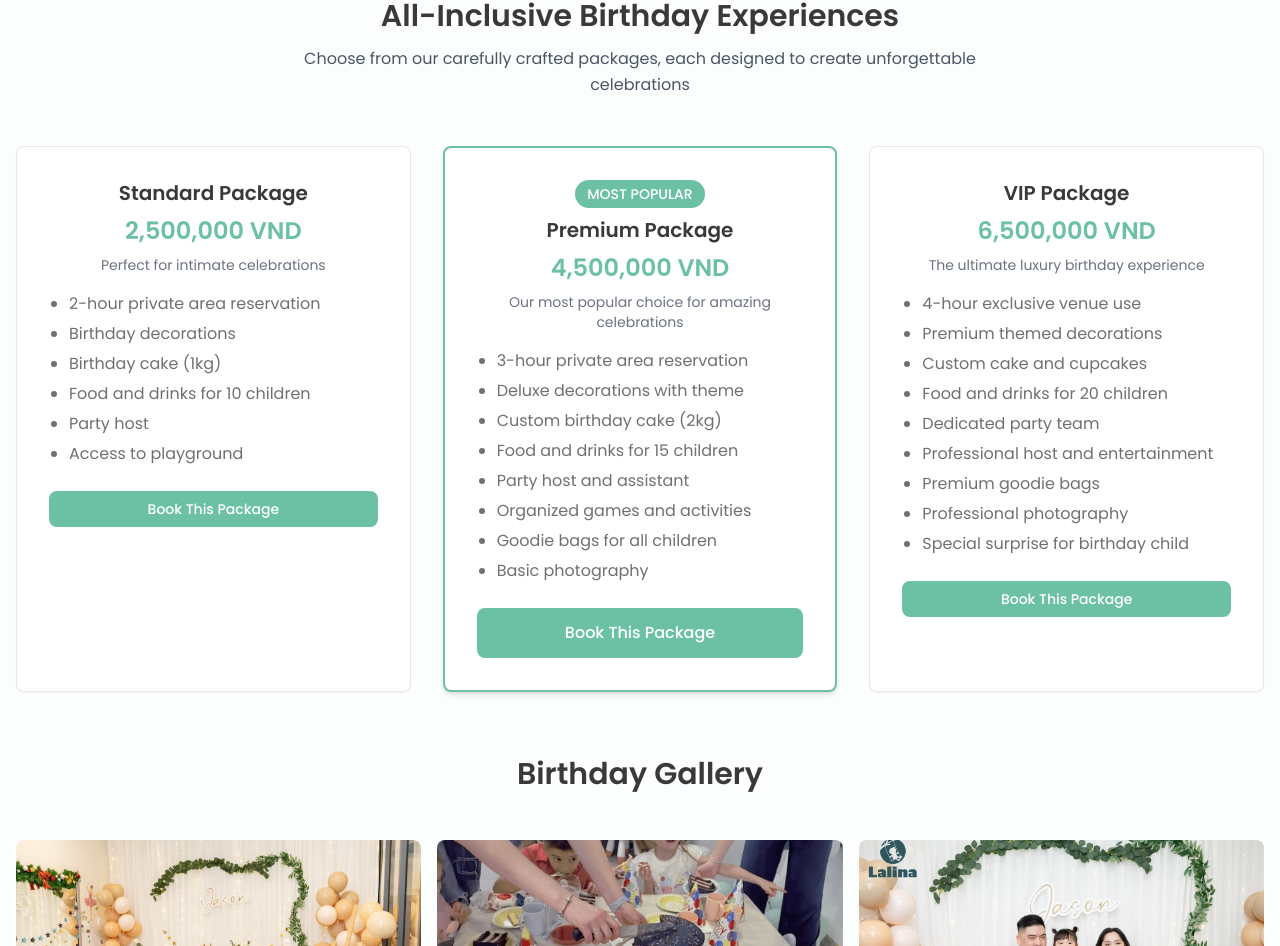
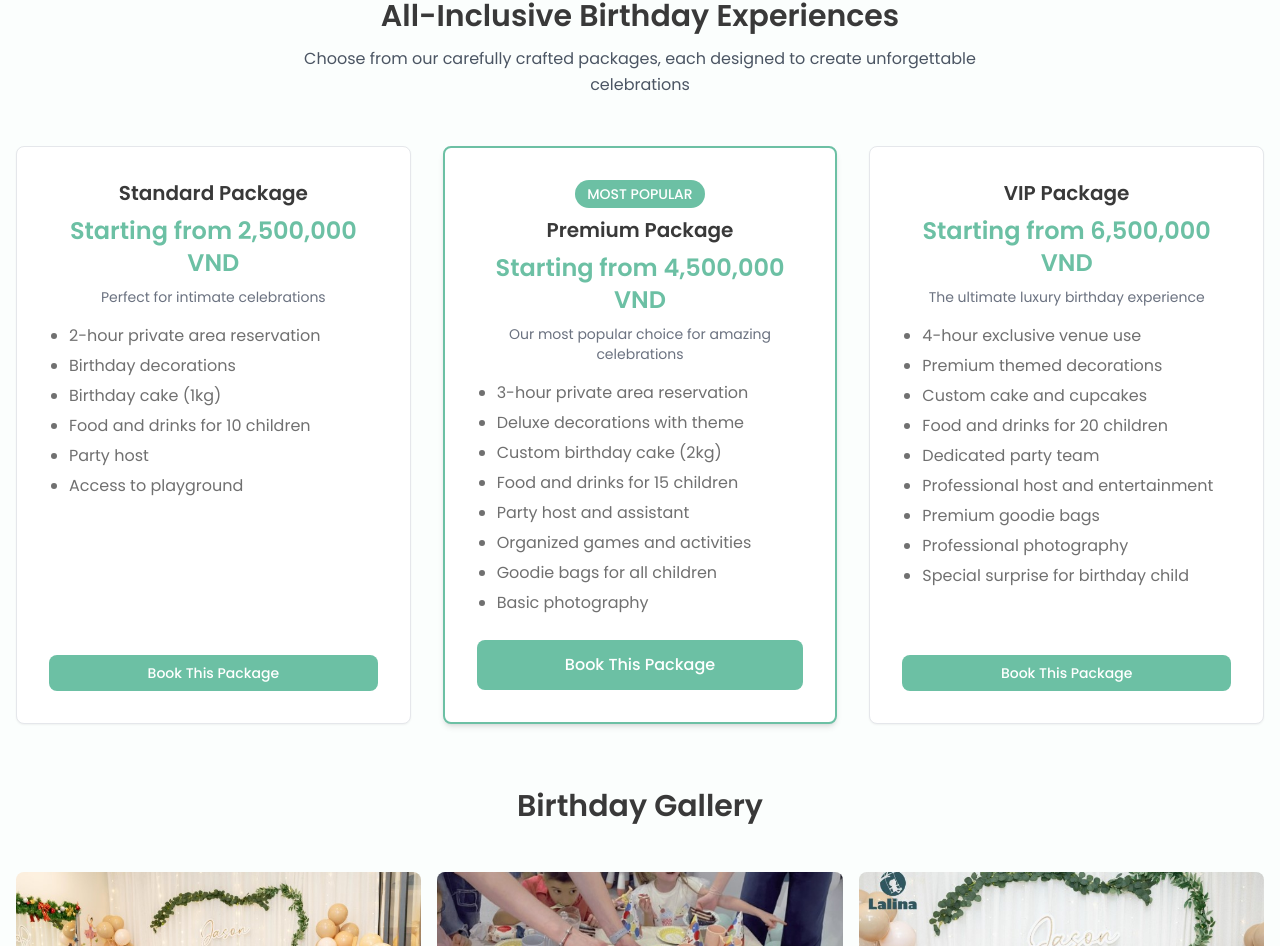
Before and after one commit to forcedfakelaugh/lalina-next, a Next.js app: page /birthday in a window 1280 px wide. Shown: the part 1304-2250 px from the top of the page. Built offline with nearby package versions, Linux system fonts and the light colour scheme.

Commit message:
Add @headlessui/react dependency, refactor menu page to use client-side fetching, and enhance styling for menu items and modals

```diff
--- a/package.json
+++ b/package.json
@@ -9,6 +9,7 @@
     "lint": "next lint"
   },
   "dependencies": {
+    "@headlessui/react": "^1.7.18",
     "next": "^14.1.4",
     "react": "^18.2.0",
     "react-dom": "^18.2.0"
--- a/src/app/birthday/page.tsx
+++ b/src/app/birthday/page.tsx
@@ -42,11 +42,12 @@ export default function BirthdayPage() {
           <p className="text-gray-600 text-center mb-12 max-w-3xl mx-auto">Choose from our carefully crafted packages, each designed to create unforgettable celebrations</p>
 
           <div className="grid md:grid-cols-3 gap-8">
-            <div className="bg-white p-8 rounded-lg shadow-sm border border-gray-200 hover:shadow-md transition-shadow">
+            <div className="bg-white p-8 rounded-lg shadow-sm border border-gray-200 hover:shadow-md transition-shadow flex flex-col">
+              <div>
                 <h3 className="text-xl font-semibold text-title mb-2 text-center">Standard Package</h3>
-              <p className="text-primary font-semibold mb-2 text-center text-2xl">2,500,000 VND</p>
+                <p className="text-primary font-semibold mb-2 text-center text-2xl">Starting from 2,500,000 VND</p>
                 <p className="text-center text-sm mb-4 text-gray-500">Perfect for intimate celebrations</p>
-              <ul className="list-disc pl-5 text-text">
+                <ul className="list-disc pl-5 text-text mb-6">
                   <li className="mb-1">2-hour private area reservation</li>
                   <li className="mb-1">Birthday decorations</li>
                   <li className="mb-1">Birthday cake (1kg)</li>
@@ -54,15 +55,19 @@ export default function BirthdayPage() {
                   <li className="mb-1">Party host</li>
                   <li className="mb-1">Access to playground</li>
                 </ul>
-              <a href="http://m.me/lalinakidscafe" className="btn-sm block w-full text-center mt-6" target="_blank" rel="noopener noreferrer">Book This Package</a>
+              </div>
+              <div className="mt-auto">
+                <a href="http://m.me/lalinakidscafe" className="btn-sm block w-full text-center" target="_blank" rel="noopener noreferrer">Book This Package</a>
+              </div>
             </div>
 
-            <div className="bg-white p-8 rounded-lg shadow-md border-2 border-primary transform hover:scale-105 transition-all relative z-10">
+            <div className="bg-white p-8 rounded-lg shadow-md border-2 border-primary transform hover:scale-105 transition-all relative z-10 flex flex-col">
+              <div>
                 <div className="bg-primary text-white text-center py-1 px-3 rounded-full text-sm font-medium mb-2 w-max mx-auto">MOST POPULAR</div>
                 <h3 className="text-xl font-semibold text-title mb-2 text-center">Premium Package</h3>
-              <p className="text-primary font-semibold mb-2 text-center text-2xl">4,500,000 VND</p>
+                <p className="text-primary font-semibold mb-2 text-center text-2xl">Starting from 4,500,000 VND</p>
                 <p className="text-center text-sm mb-4 text-gray-500">Our most popular choice for amazing celebrations</p>
-              <ul className="list-disc pl-5 text-text">
+                <ul className="list-disc pl-5 text-text mb-6">
                   <li className="mb-1">3-hour private area reservation</li>
                   <li className="mb-1">Deluxe decorations with theme</li>
                   <li className="mb-1">Custom birthday cake (2kg)</li>
@@ -72,14 +77,18 @@ export default function BirthdayPage() {
                   <li className="mb-1">Goodie bags for all children</li>
                   <li className="mb-1">Basic photography</li>
                 </ul>
-              <a href="http://m.me/lalinakidscafe" className="btn block w-full text-center mt-6" target="_blank" rel="noopener noreferrer">Book This Package</a>
+              </div>
+              <div className="mt-auto">
+                <a href="http://m.me/lalinakidscafe" className="btn block w-full text-center" target="_blank" rel="noopener noreferrer">Book This Package</a>
+              </div>
             </div>
 
-            <div className="bg-white p-8 rounded-lg shadow-sm border border-gray-200 hover:shadow-md transition-shadow">
+            <div className="bg-white p-8 rounded-lg shadow-sm border border-gray-200 hover:shadow-md transition-shadow flex flex-col">
+              <div>
                 <h3 className="text-xl font-semibold text-title mb-2 text-center">VIP Package</h3>
-              <p className="text-primary font-semibold mb-2 text-center text-2xl">6,500,000 VND</p>
+                <p className="text-primary font-semibold mb-2 text-center text-2xl">Starting from 6,500,000 VND</p>
                 <p className="text-center text-sm mb-4 text-gray-500">The ultimate luxury birthday experience</p>
-              <ul className="list-disc pl-5 text-text">
+                <ul className="list-disc pl-5 text-text mb-6">
                   <li className="mb-1">4-hour exclusive venue use</li>
                   <li className="mb-1">Premium themed decorations</li>
                   <li className="mb-1">Custom cake and cupcakes</li>
@@ -90,7 +99,10 @@ export default function BirthdayPage() {
                   <li className="mb-1">Professional photography</li>
                   <li className="mb-1">Special surprise for birthday child</li>
                 </ul>
-              <a href="http://m.me/lalinakidscafe" className="btn-sm block w-full text-center mt-6" target="_blank" rel="noopener noreferrer">Book This Package</a>
+              </div>
+              <div className="mt-auto">
+                <a href="http://m.me/lalinakidscafe" className="btn-sm block w-full text-center" target="_blank" rel="noopener noreferrer">Book This Package</a>
+              </div>
             </div>
           </div>
         </div>
--- a/src/app/globals.css
+++ b/src/app/globals.css
@@ -39,27 +39,35 @@
   }
 
   .menu-item {
-    @apply relative flex flex-col bg-white rounded-lg shadow hover:shadow-md transition duration-300 p-4;
+    @apply relative flex flex-col bg-white rounded-lg shadow transition duration-300 p-6 transform hover:shadow-md hover:-translate-y-1;
   }
 
   .menu-item-img {
-    @apply w-full aspect-square object-cover self-center mb-4 rounded-lg;
+    @apply w-full aspect-square object-cover self-center mb-5 rounded-lg transition duration-300;
+  }
+
+  .menu-item:hover .menu-item-img {
+    @apply scale-105;
   }
 
   .menu-item-name {
-    @apply font-semibold text-title text-base;
+    @apply font-semibold text-title text-lg transition duration-300;
+  }
+
+  .menu-item:hover .menu-item-name {
+    @apply text-title;
   }
 
   .menu-item-detail {
-    @apply text-sm my-1;
+    @apply text-sm my-1 text-gray-600;
   }
 
   .menu-item-price {
-    @apply font-semibold text-title text-xl mb-3;
+    @apply font-semibold text-title text-lg mb-5;
   }
 
   .menu-item-btn {
-    @apply absolute bottom-0 right-0 flex p-2.5 rounded-tl-none rounded-br-none rounded-lg bg-primary text-white cursor-pointer hover:bg-primary-dark;
+    @apply absolute bottom-6 right-6 text-primary hover:text-primary-dark font-medium text-base transition duration-300;
   }
 
   .service-card {
--- a/src/app/menu/page.tsx
+++ b/src/app/menu/page.tsx
@@ -1,9 +1,20 @@
+'use client';
+
+import { useState, useEffect } from 'react';
 import { getMenuItems } from '@/utils/menu-service';
 import { MenuItem } from '@/models/menu-item';
-import MenuItemModal from '@/components/MenuItemModal';
 
-export default async function MenuPage() {
-  const menuItems: MenuItem[] = await getMenuItems();
+export default function MenuPage() {
+  const [menuItems, setMenuItems] = useState<MenuItem[]>([]);
+
+  // Fetch menu items when the component mounts
+  useEffect(() => {
+    const fetchData = async () => {
+      const items = await getMenuItems();
+      setMenuItems(items);
+    };
+    fetchData();
+  }, []);
 
   return (
     <section className="py-12 md:py-16">
@@ -24,25 +35,29 @@ export default async function MenuPage() {
           </p>
         </div>
 
-        <div className="grid sm:grid-cols-2 lg:grid-cols-3 gap-8">
+        <div className="grid sm:grid-cols-2 lg:grid-cols-3 gap-10 max-w-6xl mx-auto">
           {menuItems.map((item) => (
             <div key={item.id} className="menu-item">
               <img src={item.photoUrl} alt={item.name} className="menu-item-img" />
               <h3 className="menu-item-name">{item.name}</h3>
               <span className="menu-item-detail">{item.description}</span>
               <span className="menu-item-price">{item.price}</span>
-              <button
+              <a
+                href="http://m.me/lalinakidscafe"
+                target="_blank"
+                rel="noopener noreferrer"
                 className="menu-item-btn"
-                data-bs-toggle="modal"
-                data-bs-target={`#menuItemModal-${item.id}`}
               >
-                <span>Details</span>
-              </button>
-
-              {/* Modal for each menu item */}
-              <MenuItemModal item={item} />
+                Book now
+              </a>
             </div>
           ))}
+        </div>
+
+        <div className="text-center mt-16">
+          <a href="/assets/menu.pdf" target="_blank" className="btn">
+            Full menu
+          </a>
         </div>
       </div>
     </section>
```
Also changed, not shown: src/components/MenuItemModal.tsx (+40 -23 lines), src/utils/menu-service.ts (+6 -4 lines), 1 other file (tests, documents, lock files or other folders). Lines whose indentation alone changed are shown as unchanged.
